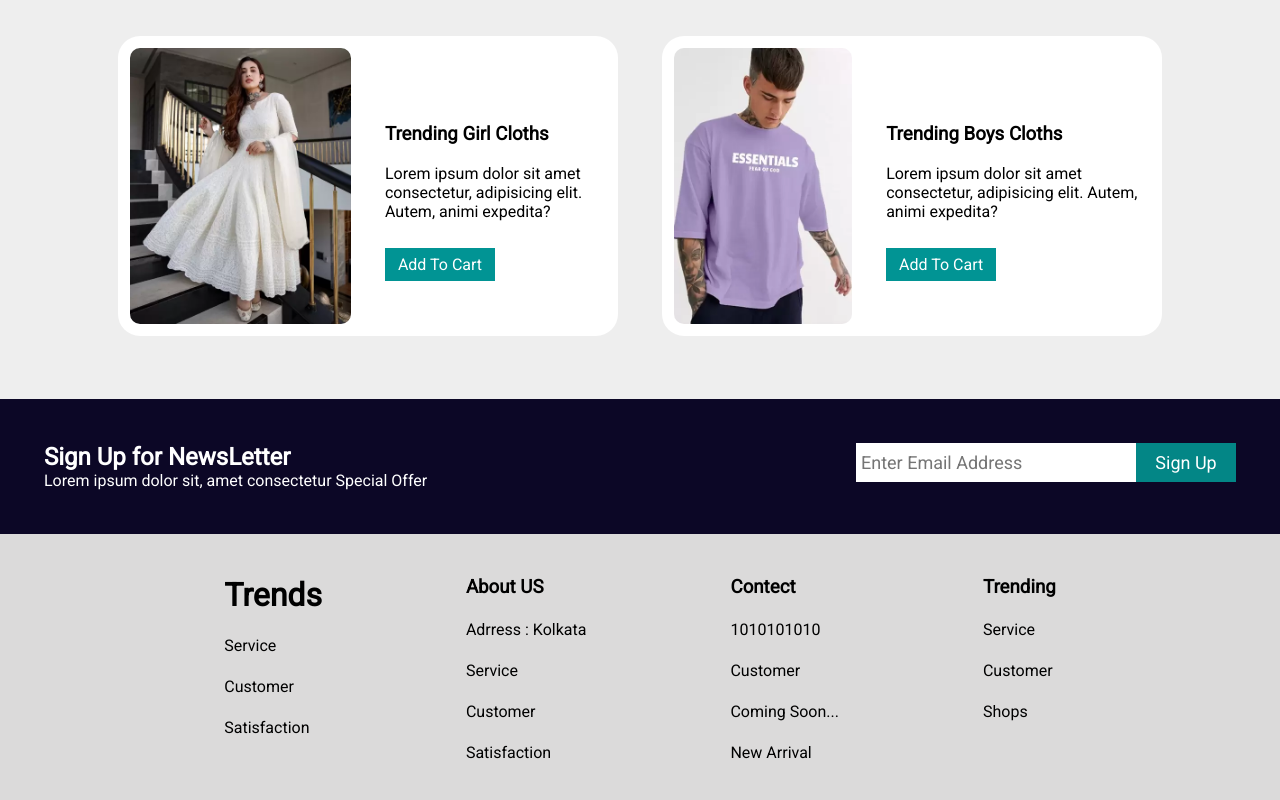
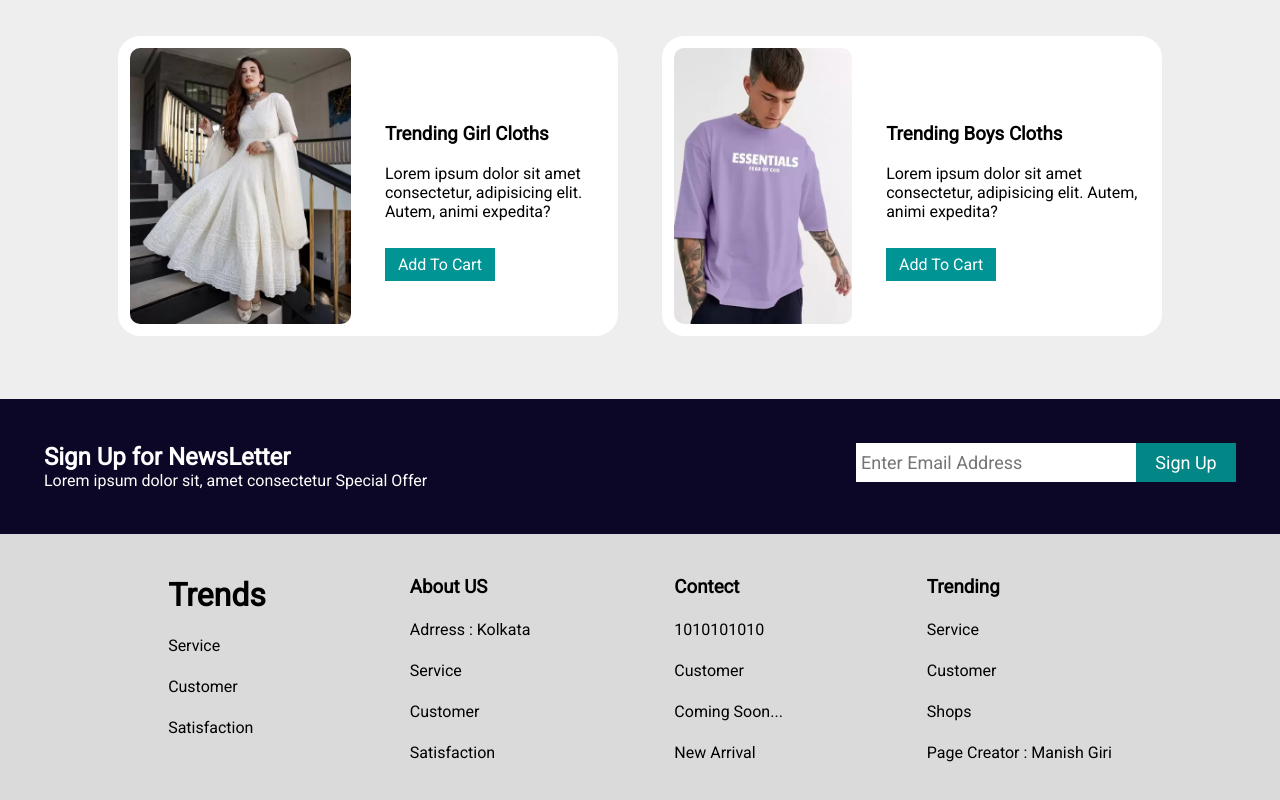
Before and after one commit to abstracted-m7/e-commerce, a plain HTML site: page index.html in a window 1280 px wide. Shown: the part 2172-2972 px from the top of the page. Drawn offline with Linux system fonts and the light colour scheme; a web font is replaced by a local one.

Commit message:
index.html

```diff
--- a/index.html
+++ b/index.html
@@ -328,7 +328,7 @@
                 <p>Service</p>
                 <p>Customer</p>
                 <p>Shops</p>
-                <p></p>
+                <p>Page Creator : Manish Giri</p>
 
             </div>
         </div>
```
